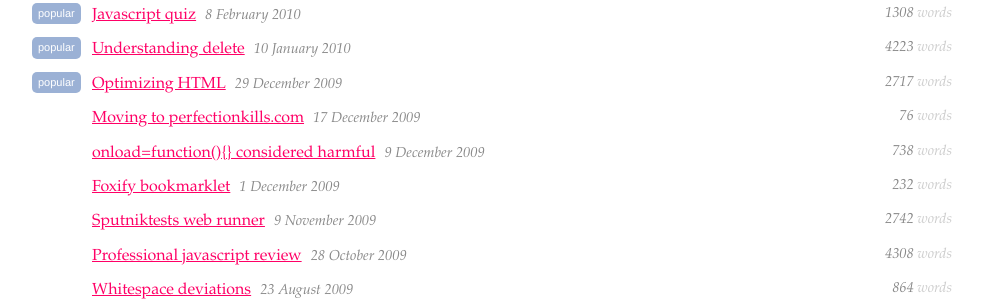
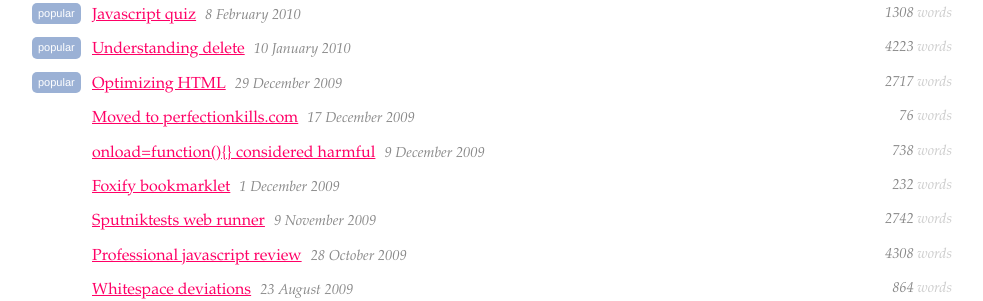
Before and after one commit to kangax/perfectionkills.com, a Jekyll site: the page built from index.html, in a window 1280 px wide. Shown: the part 644-945 px from the top of the page, without its empty margins (118-1101 px from the left). Built offline with Jekyll 4.4.1, drawn with Linux system fonts in a browser that asks for light colours; Markdown is read by kramdown in place of the engine named in the settings; comment, search, counter and statistics services are not loaded.

Commit message:
Fix another link

```diff
--- a/_posts/2009-12-17-moving-to-perfection-kills-com.html
+++ b/_posts/2009-12-17-moved-to-perfectionkills-com.html
@@ -1,11 +1,11 @@
 ---
 layout: post
-title: Moving to perfectionkills.com
+title: Moved to perfectionkills.com
 tags:
   - other
 ---
 
-<h2>Moving to perfectionkills.com</h2>
+<h2>Moved to perfectionkills.com</h2>
 
 <p>This blog now lives at <a href="http://perfectionkills.com" title="new address of this blog">perfectionkills.com</a>. No more weird, freakishly long URLs! Original RSS feed now points to a new domain, so things should just keep working there.</p>
 
```
